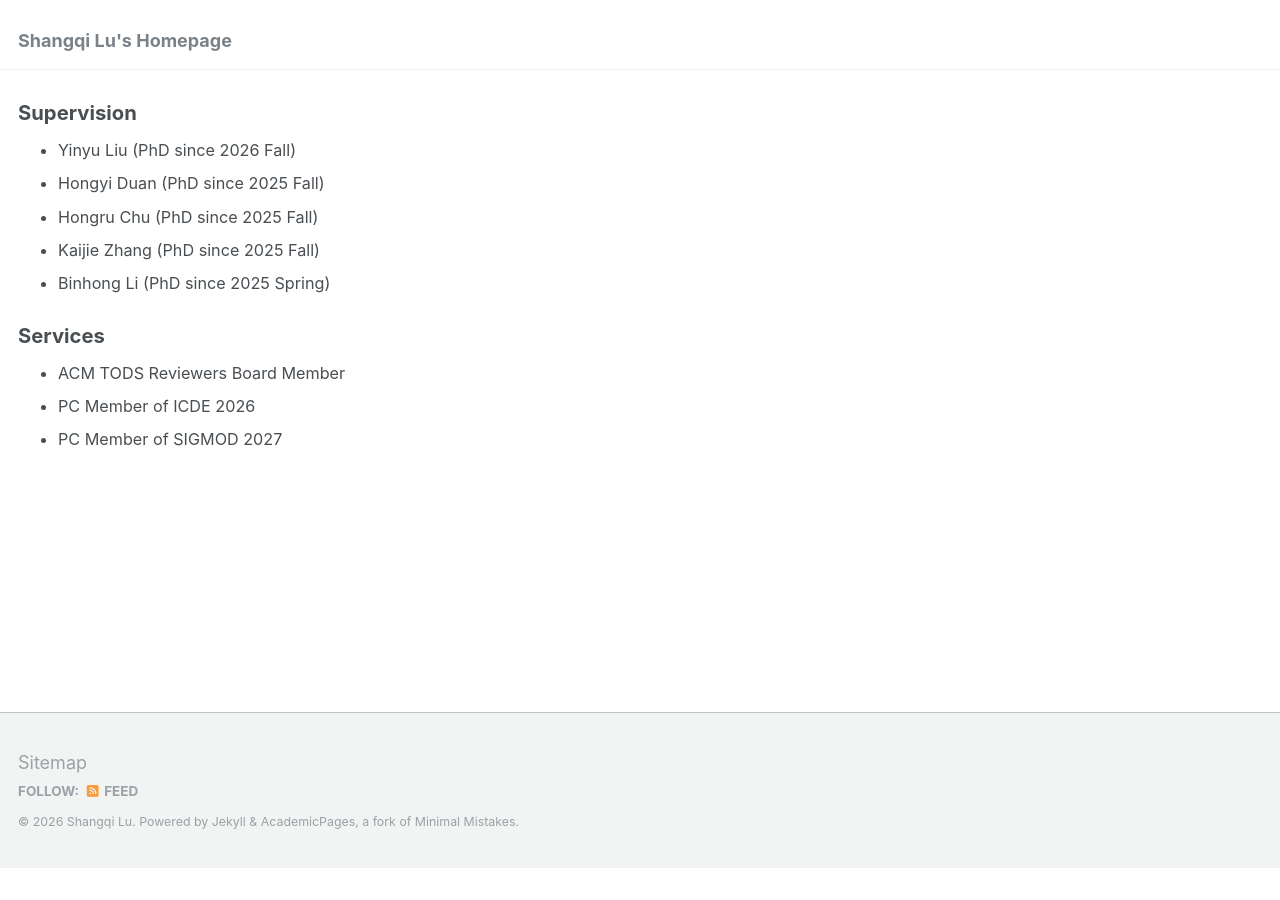
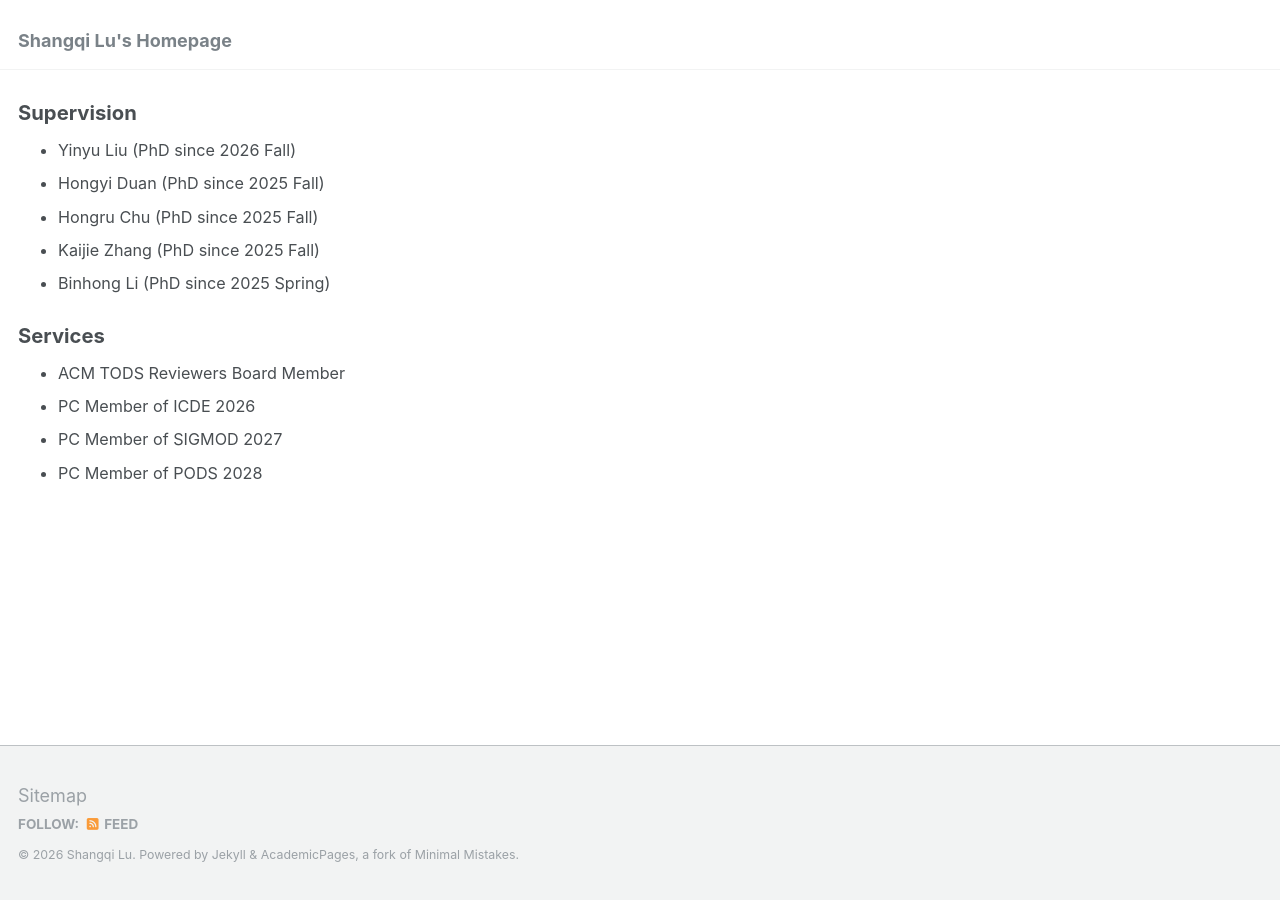
Before and after one commit to shangqilu/shangqilu.github.io, a Jekyll site: the page built from _pages/about.md, in a window 1280 px wide and 900 px high, scrolled down 2214 px. Built offline with Jekyll 4.4.1, drawn with Linux system fonts in a browser that asks for light colours; before the commit the page ends 3081 px from its top, so only the background shows below that.

Commit message:
Add PODS 2028 PC membership to services

```diff
--- a/_pages/about.md
+++ b/_pages/about.md
@@ -145,5 +145,6 @@ In publications marked with `**`, authors are ordered alphabetically, as is a co
 - ACM TODS Reviewers Board Member
 - PC Member of ICDE 2026
 - PC Member of SIGMOD 2027
+- PC Member of PODS 2028
 
 </div>
```
